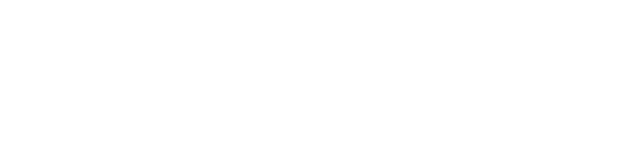
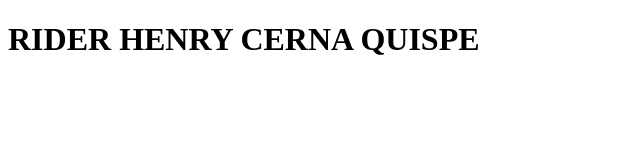
Before and after one commit to RiderCerna/ridercerna.github.io, a plain HTML site: page index.html in a window 1280 px wide. Shown: the whole page, without its empty margins (0-640 px from the left). Drawn offline with Linux system fonts and the light colour scheme.

Commit message:
Mi primer cambio

```diff
--- a/index.html
+++ b/index.html
@@ -6,6 +6,6 @@
     <title>Mi Pagina Web</title>
 </head>
 <body>
-
+    <h1>RIDER HENRY CERNA QUISPE</h1>
 </body>
 </html>
```
